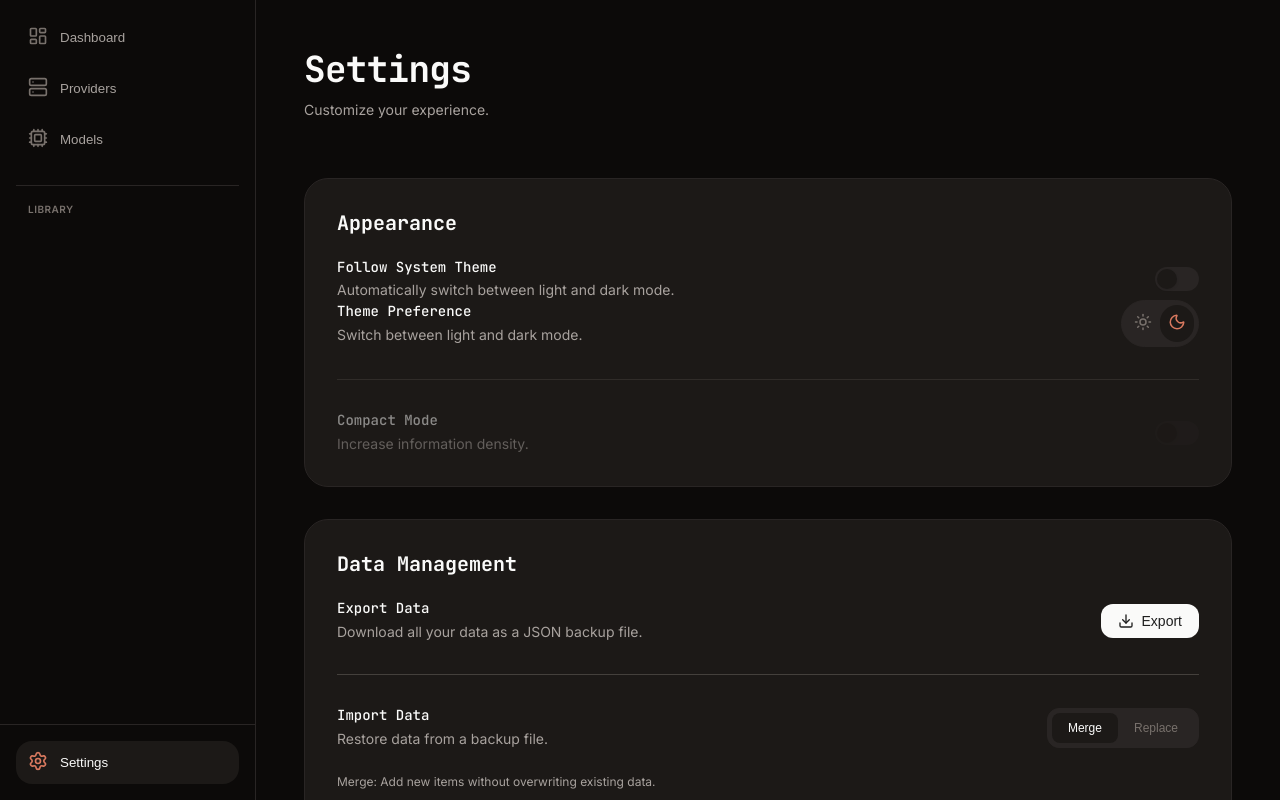
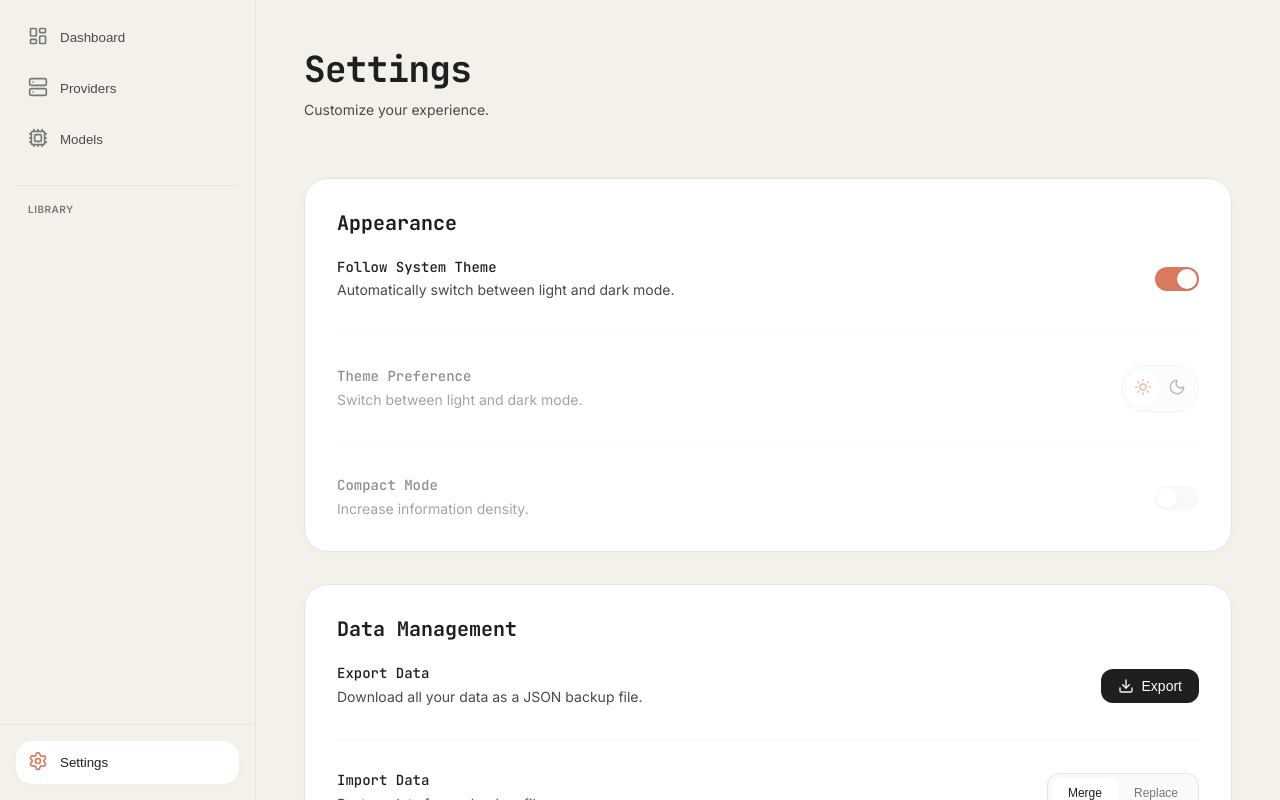
Before and after one commit to shantoislamdev/LLM-Desk, a React (Vite) app in the folder frontend/: page / in a window 1280 px wide. Both pictures are taken after a click on the element 587 px from the left and 429 px from the top of the page. Built offline with nearby package versions, Linux system fonts and the light colour scheme; what minisnackbar would draw is missing.

Commit message:
feat(settings): add follow system theme option

```diff
--- a/frontend/src/hooks/useSettings.ts
+++ b/frontend/src/hooks/useSettings.ts
@@ -4,7 +4,7 @@ import { updater } from '../../wailsjs/go/models';
 
 export function useSettings() {
     const [theme, setThemeState] = useState<string>('dark');
-    const [followSystem, setFollowSystemState] = useState<boolean>(false);
+    const [followSystem, setFollowSystemState] = useState<boolean>(true);
     const [crashReporting, setCrashReportingState] = useState<boolean>(true);
     const [isLoading, setIsLoading] = useState(true);
     const [updateInfo, setUpdateInfo] = useState<updater.UpdateInfo | null>(null);
--- a/frontend/src/pages/Settings.tsx
+++ b/frontend/src/pages/Settings.tsx
@@ -95,7 +95,7 @@ export const Settings: React.FC<SettingsProps> = React.memo(({
                     </button>
                 </div>
 
-                <div className={`setting-row ${followSystem ? 'setting-row--disabled' : ''}`}>
+                <div className={`setting-row setting-row--divider ${followSystem ? 'setting-row--disabled' : ''}`}>
                     <div className="setting-row__info">
                         <h4 className="setting-row__label">Theme Preference</h4>
                         <p className="setting-row__description">Switch between light and dark mode.</p>
```
Also changed, not shown: 1 other file (tests, documents, lock files or other folders).
